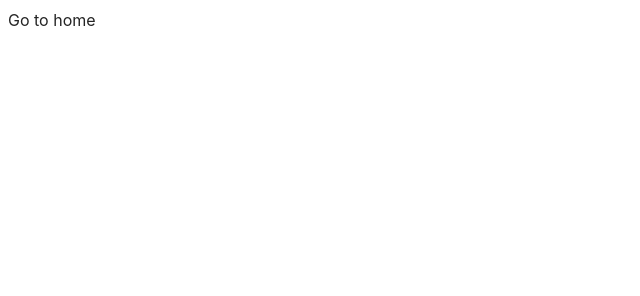
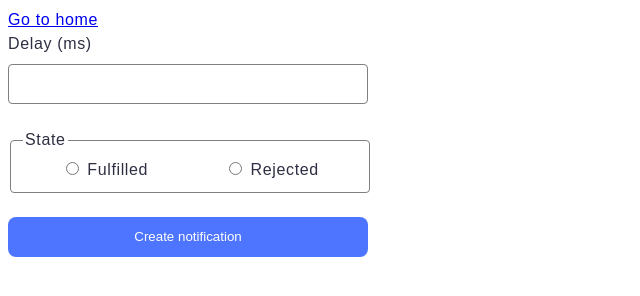
Before and after one commit to AnastasiaNazar82/goit-js-hw-10, a website built with Vite: page src/2-snackbar.html in a window 1280 px wide. Shown: the whole page, without its empty margins (0-640 px from the left). Built offline with nearby package versions, Linux system fonts and the light colour scheme.

Commit message:
add snackbar

```diff
--- a/src/2-snackbar.html
+++ b/src/2-snackbar.html
@@ -4,13 +4,34 @@
     <meta charset="UTF-8" />
     <meta http-equiv="X-UA-Compatible" content="IE=edge" />
     <meta name="viewport" content="width=device-width, initial-scale=1.0" />
-    <link rel="stylesheet" href="./css/styles.css" />
+    <link rel="stylesheet" href="./css/snackbar.css" />
     <title>Snackbar</title>
   </head>
   <body>
     <section>
       <a href="./index.html">Go to home</a>
 
+      <form class="form">
+        <label>
+          Delay (ms)
+          <input type="number" name="delay" required />
+        </label>
+
+        <fieldset>
+          <legend>State</legend>
+          <label>
+            <input type="radio" name="state" value="fulfilled" required />
+            Fulfilled
+          </label>
+          <label>
+            <input type="radio" name="state" value="rejected" required />
+            Rejected
+          </label>
+        </fieldset>
+
+        <button type="submit">Create notification</button>
+      </form>
+
       <script src="./js/2-snackbar.js" type="module"></script>
     </section>
   </body>
--- /dev/null
+++ b/src/css/snackbar.css
@@ -0,0 +1,72 @@
+/* SNACKBAR */
+
+body {
+  font: 400 16px / 1.5 'Montserrat', sans-serif;
+  color: #2e2f42;
+  letter-spacing: 0.04em;
+}
+.form {
+  display: flex;
+  flex-direction: column;
+  gap: 24px;
+  justify-content: center;
+  box-sizing: border-box;
+}
+input[type='number' i] {
+  width: 360px;
+  height: 40px;
+  padding: 0 12px;
+  display: flex;
+  flex-direction: column;
+  margin-top: 8px;
+  align-items: center;
+  border-radius: 4px;
+  outline: transparent;
+  border: 1px solid #808080;
+  box-sizing: border-box;
+  transition: border-color 500ms;
+}
+input[type='number' i]:hover {
+  border: 1px solid #000000;
+}
+
+input[type='number' i]:active {
+  border: 1px solid #4e75ff;
+}
+
+.fieldset {
+  display: flex;
+  max-width: 360px;
+  column-gap: 30px;
+}
+
+.form fieldset {
+  width: 360px;
+  border-radius: 4px;
+  border: 1px solid #808080;
+  display: flex;
+  justify-content: space-around;
+  box-sizing: border-box;
+  transition: border-color 500ms;
+}
+
+.form fieldset:hover {
+  border: 1px solid #000000;
+}
+button {
+  background: #4e75ff;
+  border-radius: 8px;
+  padding: 8px 16px;
+  width: 360px;
+  height: 40px;
+  font-weight: 500;
+  color: #fff;
+  border: none;
+  display: flex;
+  align-items: center;
+  justify-content: center;
+  transition: background 500ms;
+}
+button:hover {
+  background: #6c8cff;
+}
--- a/src/css/styles.css
+++ b/src/css/styles.css
@@ -86,4 +86,3 @@ button:disabled {
 .value {
   font: 400 40px / 1.2 'Montserrat', sans-serif;
 }
-/*  SNACKBAR */
--- a/src/js/2-snackbar.js
+++ b/src/js/2-snackbar.js
@@ -0,0 +1,38 @@
+import iziToast from 'izitoast';
+import 'izitoast/dist/css/iziToast.min.css';
+
+const form = document.querySelector('.form');
+
+form.addEventListener('submit', event => {
+  event.preventDefault();
+  const timer = event.currentTarget.elements.delay.value;
+  const radio = event.currentTarget.elements.state.value;
+  form.reset();
+
+  const promise = new Promise((resolve, reject) => {
+    setTimeout(() => {
+      console.log(timer, radio);
+      if (radio === 'fulfilled') {
+        resolve();
+      } else {
+        reject();
+      }
+    }, timer);
+  });
+
+  promise
+    .then(value => {
+      iziToast.success({
+        color: 'green',
+        message: `✅ Fulfilled promise in ${timer}ms`,
+        position: 'topRight',
+      });
+    })
+    .catch(error => {
+      iziToast.error({
+        color: 'red',
+        message: `❌ Rejected promise in ${timer}ms`,
+        position: 'topRight',
+      });
+    });
+});
```
